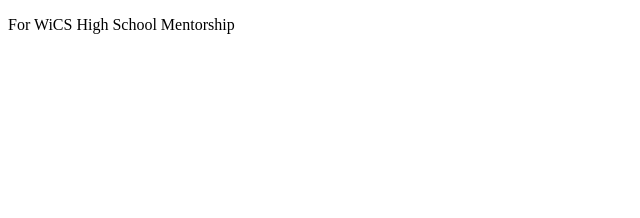
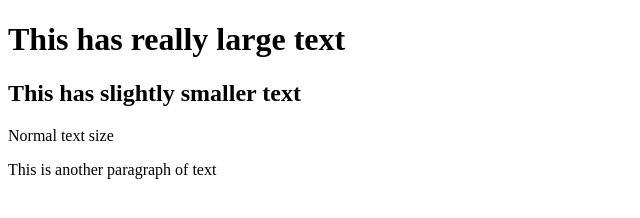
Before and after one commit to jt4uc/jt4uc.github.io, a plain HTML site: page index.html in a window 1280 px wide. Shown: the whole page, without its empty margins (0-640 px from the left). Drawn offline with Linux system fonts and the light colour scheme.

Commit message:
Code to put in the blog

```diff
--- a/index.html
+++ b/index.html
@@ -1,6 +1,12 @@
 <!DOCTYPE html>
 <HTML>
-  <BODY>
-    <P>For WiCS High School Mentorship</P>
-  </BODY>
+	<HEAD>
+		<TITLE>My Website</TITLE>
+	</HEAD>
+	<BODY>
+		<H1>This has really large text</H1>
+		<H2>This has slightly smaller text</H2>
+		<P>Normal text size</P>
+		<P>This is another paragraph of text</P>
+	</BODY>
 </HTML>
```
